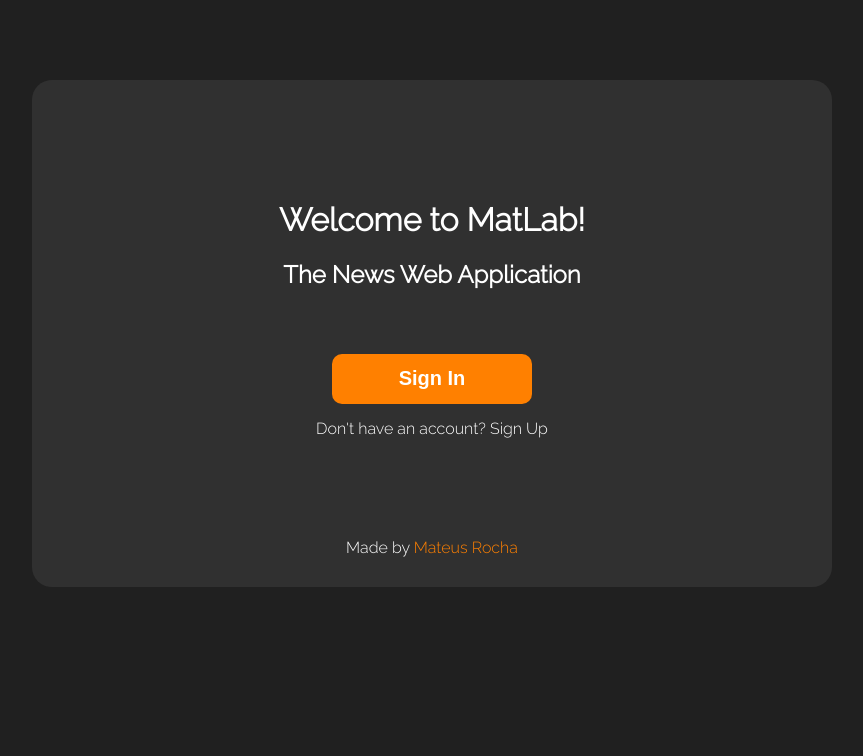
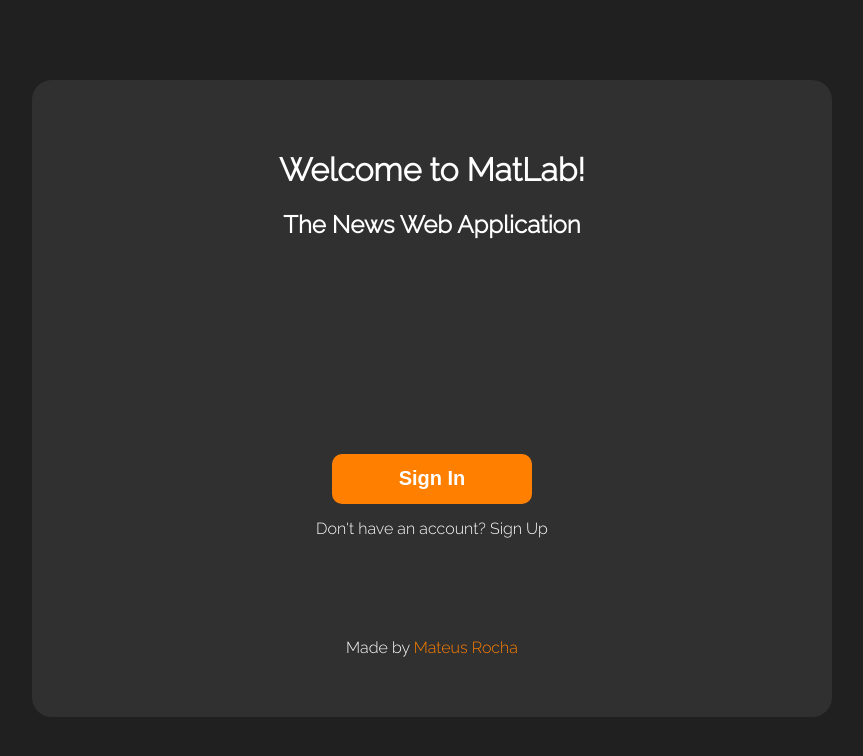
Before and after one commit to MateusRMC/matlab, a React (Create React App) app: page / in a window 1280 px wide. Shown: the top 756 px of the page, without its empty margins (208-1071 px from the left). Built offline with nearby package versions, Linux system fonts and the light colour scheme.

Commit message:
final adjusts to homepage

```diff
--- a/src/pages/home.scss
+++ b/src/pages/home.scss
@@ -7,8 +7,7 @@ $text-color: white;
 $vivid-color: #ff8000;
 
 #homepage {
-  padding: 100px;
-  padding-bottom: 10px;
+  padding: 50px 100px;
   font-family: Raleway;
   text-align: center;
   margin: auto;
@@ -20,8 +19,8 @@ $vivid-color: #ff8000;
 }
 
 #cta {
-  margin-top: 50px;
-  margin-bottom: 20px;
+  margin-top: 200px;
+  margin-bottom: 10px;
   text-align: center;
   justify-content: space-evenly;
   color: $text-color;
@@ -56,7 +55,7 @@ button {
   transition: 0.2s ease-in-out;
 
   &:hover{
-  margin-top: 20px;
+  color: #d7d7d7;
   }
 }
 
```
